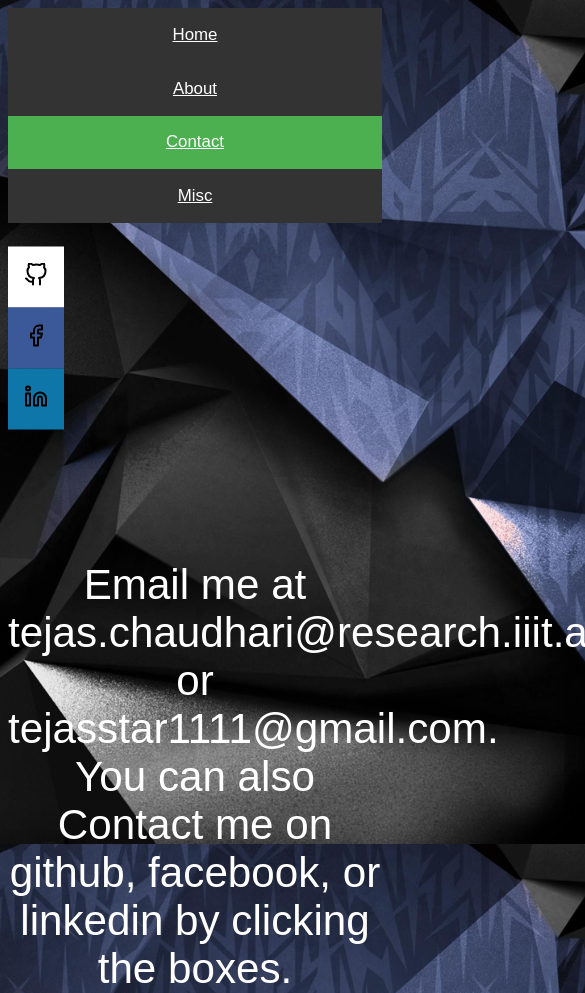
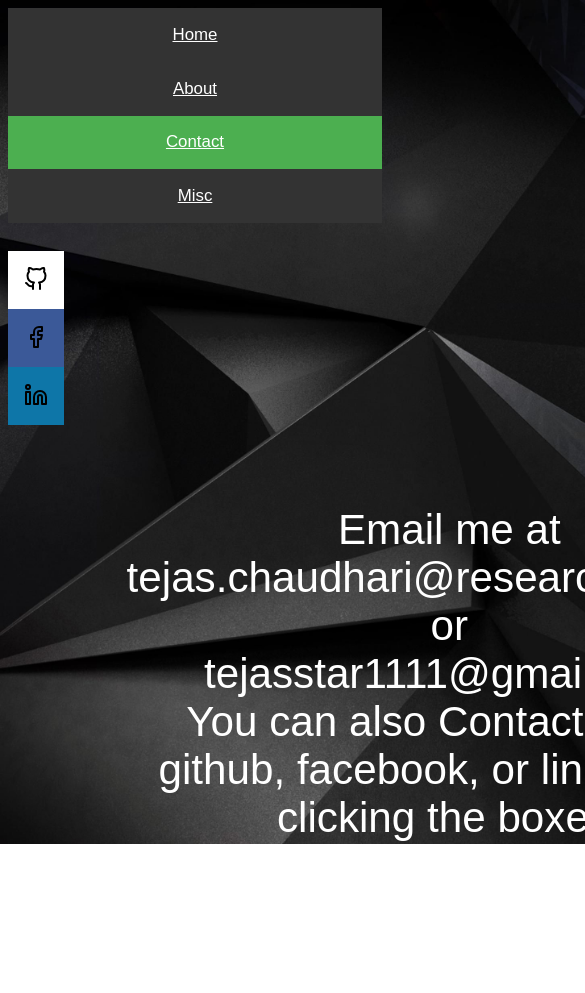
Before and after one commit to tejas-1111/tejas-1111.github.io, a plain HTML site: page html/contact.html in a window 390 px wide. Shown: the top 993 px of the page, 585 px wide, since content can reach past the window. After the commit the page ends 844 px from the top, so only its background shows below. Drawn offline with Linux system fonts and the light colour scheme.

Commit message:
Attempt 1 for correcting contact page display for mobile

```diff
--- a/css/contact.css
+++ b/css/contact.css
@@ -5,13 +5,15 @@
     background-size: cover;
   }
 .text {
-    position: relative;
-    top: 40vh;
+    position: absolute;
+    top: 60vh;
+    left: 15vh;
     color: white;
 }
 .icon-bar {
   position: fixed;
   top: 40%;
+  z-index: 99;
   -webkit-transform: translateY(-50%);
   -ms-transform: translateY(-50%);
   transform: translateY(-50%);
@@ -21,11 +23,10 @@
 .icon-bar a {
   display: block;
   text-align: center;
-  z-index: 99;
   padding: 16px;
   transition: all 0.3s ease;
   color: white;
-  font-size: 20px;
+  font-size: 1vh;
 }
 
 /* Style the social media icons with color, if youwant */
@@ -41,10 +42,6 @@
   background: white;
 }
 
-.email {
-  background: #dd4b39;
-}
-
 .linkedin {
   background-color: #0e76a8;
 }
```
